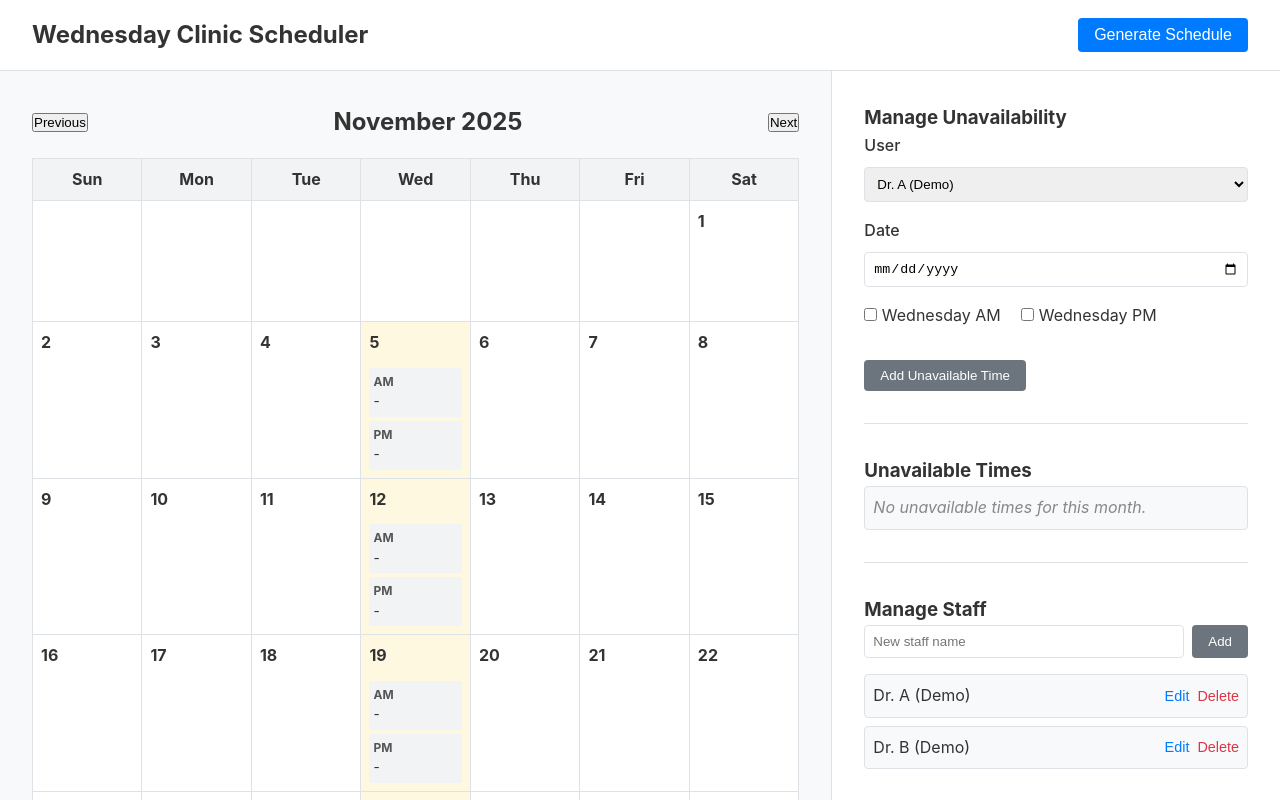
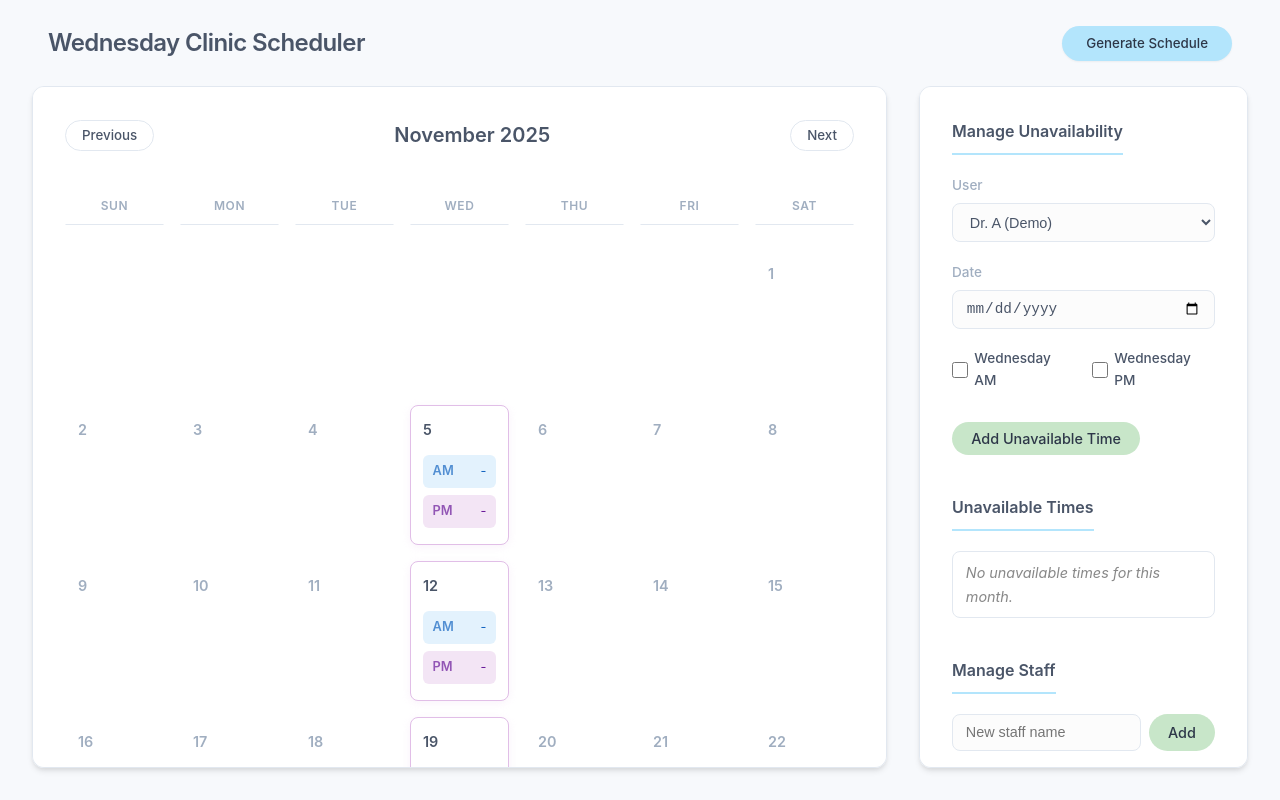
Before and after one commit to drhao/clinic-scheduler, a plain HTML site: page index.html in a window 1280 px wide. Drawn offline with Linux system fonts and the light colour scheme; no server answers.

Commit message:
UI updated

```diff
--- a/style.css
+++ b/style.css
@@ -1,11 +1,30 @@
 :root {
-    --primary-color: #007bff;
-    --secondary-color: #6c757d;
-    --bg-color: #f8f9fa;
-    --border-color: #dee2e6;
-    --highlight-color: #e8f0fe;
-    --text-color: #333;
-    --danger-color: #dc3545;
+    /* Pastel Palette */
+    --bg-color: #f7f9fc;
+    /* Light gray/blue tint */
+    --card-bg: #ffffff;
+    --text-color: #4a5568;
+    --text-light: #a0aec0;
+    --border-color: #e2e8f0;
+
+    --primary-pastel: #b3e5fc;
+    /* Light Blue */
+    --primary-hover: #81d4fa;
+    --secondary-pastel: #c8e6c9;
+    /* Light Green */
+    --secondary-hover: #a5d6a7;
+    --accent-pastel: #e1bee7;
+    /* Light Purple */
+
+    --btn-text: #2d3748;
+    --danger-color: #ffb7b2;
+    /* Pastel Red */
+
+    --shadow-sm: 0 1px 2px 0 rgba(0, 0, 0, 0.05);
+    --shadow-md: 0 4px 6px -1px rgba(0, 0, 0, 0.1), 0 2px 4px -1px rgba(0, 0, 0, 0.06);
+
+    --radius-lg: 12px;
+    --radius-pill: 9999px;
 }
 
 * {
@@ -15,7 +34,7 @@
 }
 
 body {
-    font-family: -apple-system, BlinkMacSystemFont, "Segoe UI", Roboto, Helvetica, Arial, sans-serif;
+    font-family: 'Inter', -apple-system, BlinkMacSystemFont, "Segoe UI", Roboto, sans-serif;
     background-color: var(--bg-color);
     color: var(--text-color);
     line-height: 1.6;
@@ -24,10 +43,11 @@ body {
     height: 100vh;
 }
 
+/* Header */
 header {
-    background-color: #fff;
-    padding: 1rem 2rem;
-    border-bottom: 1px solid var(--border-color);
+    background-color: var(--bg-color);
+    /* Transparent/blend with bg */
+    padding: 1.5rem 3rem;
     display: flex;
     justify-content: space-between;
     align-items: center;
@@ -35,175 +55,307 @@ header {
 
 h1 {
     font-size: 1.5rem;
+    font-weight: 600;
+    color: var(--text-color);
+    letter-spacing: -0.025em;
+}
+
+/* Buttons */
+button {
+    font-family: inherit;
+    font-weight: 500;
+    transition: all 0.2s ease;
+    cursor: pointer;
 }
 
 .primary-btn {
-    background-color: var(--primary-color);
-    color: white;
+    background-color: var(--primary-pastel);
+    color: var(--btn-text);
     border: none;
-    padding: 0.5rem 1rem;
-    border-radius: 4px;
-    cursor: pointer;
-    font-size: 1rem;
+    padding: 0.6rem 1.5rem;
+    border-radius: var(--radius-pill);
+    box-shadow: var(--shadow-sm);
 }
 
 .primary-btn:hover {
-    background-color: #0056b3;
+    background-color: var(--primary-hover);
+    transform: translateY(-1px);
 }
 
 .secondary-btn {
-    background-color: var(--secondary-color);
-    color: white;
+    background-color: var(--secondary-pastel);
+    color: var(--btn-text);
     border: none;
-    padding: 0.5rem 1rem;
-    border-radius: 4px;
-    cursor: pointer;
-    margin-top: 0.5rem;
+    padding: 0.5rem 1.2rem;
+    border-radius: var(--radius-pill);
+    font-size: 0.9rem;
 }
 
 .secondary-btn:hover {
-    background-color: #545b62;
+    background-color: var(--secondary-hover);
 }
 
+/* Layout */
 .container {
     display: flex;
     flex: 1;
     overflow: hidden;
-    /* Prevent full page scroll, scroll sections individually if needed */
+    padding: 0 2rem 2rem 2rem;
+    gap: 2rem;
 }
 
 /* Left Side: Calendar */
 .calendar-section {
-    flex: 2;
+    flex: 3;
+    background-color: var(--card-bg);
+    border-radius: var(--radius-lg);
+    box-shadow: var(--shadow-md);
     padding: 2rem;
-    border-right: 1px solid var(--border-color);
     display: flex;
     flex-direction: column;
     overflow-y: auto;
+    border: 1px solid var(--border-color);
 }
 
 .calendar-header {
     display: flex;
     justify-content: space-between;
     align-items: center;
-    margin-bottom: 1rem;
+    margin-bottom: 2rem;
+}
+
+.calendar-header h2 {
+    font-size: 1.25rem;
+    font-weight: 600;
+}
+
+.calendar-header button {
+    background: none;
+    border: 1px solid var(--border-color);
+    padding: 0.4rem 1rem;
+    border-radius: var(--radius-pill);
+    color: var(--text-color);
+}
+
+.calendar-header button:hover {
+    background-color: var(--bg-color);
 }
 
 .calendar-grid {
     display: grid;
     grid-template-columns: repeat(7, 1fr);
-    gap: 1px;
-    background-color: var(--border-color);
-    /* Grid lines */
-    border: 1px solid var(--border-color);
+    gap: 1rem;
+    /* Spacing between cells */
 }
 
 .calendar-cell {
     background-color: #fff;
-    min-height: 120px;
-    padding: 0.5rem;
+    min-height: 140px;
+    padding: 0.75rem;
+    border-radius: 8px;
+    border: 1px solid transparent;
+    /* Invisible border by default */
     display: flex;
     flex-direction: column;
+    transition: border-color 0.2s;
+}
+
+.calendar-cell:hover {
+    border-color: var(--primary-pastel);
 }
 
 .calendar-cell.header {
-    background-color: #f1f3f5;
     min-height: auto;
-    font-weight: bold;
+    font-weight: 600;
     text-align: center;
-    padding: 0.5rem;
+    color: var(--text-light);
+    text-transform: uppercase;
+    font-size: 0.75rem;
+    letter-spacing: 0.05em;
+    padding-bottom: 0.5rem;
+    border-bottom: 1px solid var(--border-color);
+    border-radius: 0;
+    margin-bottom: 0.5rem;
 }
 
 .calendar-cell.wednesday {
-    background-color: #fff8e1;
-    /* Light yellow highlight for Wednesdays */
+    background-color: #fff;
+    /* Keep white, highlight with border or shadow? */
+    border: 1px solid var(--accent-pastel);
+    box-shadow: 0 2px 8px rgba(225, 190, 231, 0.2);
 }
 
 .day-number {
-    font-weight: bold;
+    font-weight: 600;
     margin-bottom: 0.5rem;
+    color: var(--text-light);
+    font-size: 0.9rem;
+}
+
+.calendar-cell.wednesday .day-number {
+    color: var(--text-color);
 }
 
 .schedule-slot {
-    font-size: 0.85rem;
-    margin-top: 0.25rem;
-    padding: 0.25rem;
-    background-color: #f1f3f5;
-    border-radius: 3px;
+    font-size: 0.8rem;
+    margin-top: 0.4rem;
+    padding: 0.4rem 0.6rem;
+    border-radius: 6px;
+    display: flex;
+    justify-content: space-between;
+    align-items: center;
+}
+
+/* AM Slot - Soft Blue */
+.schedule-slot:nth-child(2) {
+    background-color: #e3f2fd;
+    color: #1565c0;
+}
+
+/* PM Slot - Soft Purple */
+.schedule-slot:nth-child(3) {
+    background-color: #f3e5f5;
+    color: #6a1b9a;
 }
 
 .schedule-slot strong {
-    display: block;
-    font-size: 0.75rem;
-    color: #555;
+    font-weight: 600;
+    margin-right: 0.5rem;
+    opacity: 0.7;
 }
 
 /* Right Side: Controls */
 .controls-section {
     flex: 1;
+    background-color: var(--card-bg);
+    border-radius: var(--radius-lg);
+    box-shadow: var(--shadow-md);
     padding: 2rem;
-    background-color: #fff;
     overflow-y: auto;
+    border: 1px solid var(--border-color);
+    min-width: 300px;
 }
 
 .input-group {
-    margin-bottom: 2rem;
-    padding-bottom: 2rem;
-    border-bottom: 1px solid var(--border-color);
+    margin-bottom: 2.5rem;
+}
+
+.input-group h3,
+.constraints-list h3,
+.staff-management h3 {
+    font-size: 1rem;
+    font-weight: 600;
+    margin-bottom: 1.25rem;
+    color: var(--text-color);
+    border-bottom: 2px solid var(--primary-pastel);
+    padding-bottom: 0.5rem;
+    display: inline-block;
 }
 
 .input-group label {
     display: block;
-    margin-bottom: 0.5rem;
+    margin-bottom: 0.4rem;
+    font-size: 0.85rem;
     font-weight: 500;
+    color: var(--text-light);
 }
 
 .input-group select,
-.input-group input[type="date"] {
+.input-group input[type="date"],
+.add-user-row input {
     width: 100%;
-    padding: 0.5rem;
-    margin-bottom: 1rem;
+    padding: 0.6rem 0.8rem;
+    margin-bottom: 1.2rem;
     border: 1px solid var(--border-color);
+    border-radius: 8px;
+    background-color: #fcfcfc;
+    font-size: 0.9rem;
+    color: var(--text-color);
+    transition: border-color 0.2s;
+}
+
+.input-group select:focus,
+.input-group input:focus {
+    outline: none;
+    border-color: var(--primary-pastel);
+    background-color: #fff;
+}
+
+.checkbox-group {
+    margin-bottom: 1.5rem;
+    display: flex;
+    gap: 1rem;
+}
+
+.checkbox-group label {
+    display: flex;
+    align-items: center;
+    gap: 0.4rem;
+    cursor: pointer;
+    color: var(--text-color);
+}
+
+.checkbox-group input[type="checkbox"] {
+    accent-color: var(--primary-pastel);
+    width: 1rem;
+    height: 1rem;
+}
+
+/* Lists */
+.constraints-list ul,
+.staff-management ul {
+    list-style: none;
+}
+
+.constraints-list li,
+.user-list-item {
+    background-color: #fff;
+    padding: 0.6rem 0.8rem;
+    margin-bottom: 0.6rem;
+    border: 1px solid var(--border-color);
+    border-radius: 8px;
+    display: flex;
+    justify-content: space-between;
+    align-items: center;
+    font-size: 0.9rem;
+    transition: transform 0.1s;
+}
+
+.constraints-list li:hover,
+.user-list-item:hover {
+    transform: translateX(2px);
+    border-color: var(--primary-pastel);
+}
+
+.delete-constraint,
+.delete-user-btn {
+    color: var(--danger-color);
+    cursor: pointer;
+    font-weight: bold;
+    padding: 0.2rem 0.5rem;
     border-radius: 4px;
 }
 
-.checkbox-group {
-    margin-bottom: 1rem;
+.delete-constraint:hover,
+.delete-user-btn:hover {
+    background-color: #fff5f5;
 }
 
-.checkbox-group label {
-    display: inline-block;
-    margin-right: 1rem;
-    font-weight: normal;
+.edit-user-btn {
+    color: #90cdf4;
+    /* Soft blue */
+    margin-right: 0.5rem;
 }
 
-.constraints-list ul {
-    list-style: none;
-}
-
-.constraints-list li {
-    background-color: #f8f9fa;
-    padding: 0.5rem;
-    margin-bottom: 0.5rem;
-    border: 1px solid var(--border-color);
-    border-radius: 4px;
-    display: flex;
-    justify-content: space-between;
-    align-items: center;
-}
-
-.delete-constraint {
-    color: var(--danger-color);
-    cursor: pointer;
-    font-weight: bold;
-    margin-left: 0.5rem;
+.edit-user-btn:hover {
+    color: #63b3ed;
 }
 
 /* Staff Management */
 .staff-management {
-    margin-top: 2rem;
-    padding-top: 2rem;
-    border-top: 1px solid var(--border-color);
+    margin-top: 2.5rem;
+    padding-top: 0;
+    /* Removed border-top, using spacing instead */
 }
 
 .add-user-row {
@@ -213,56 +365,29 @@ h1 {
 }
 
 .add-user-row input {
-    flex: 1;
-    padding: 0.5rem;
-    border: 1px solid var(--border-color);
-    border-radius: 4px;
-}
-
-.add-user-row button {
-    margin-top: 0;
-    /* Override secondary-btn margin */
-}
-
-.user-list-item {
-    background-color: #f8f9fa;
-    padding: 0.5rem;
-    margin-bottom: 0.5rem;
-    border: 1px solid var(--border-color);
-    border-radius: 4px;
-    display: flex;
-    justify-content: space-between;
-    align-items: center;
-}
-
-.user-actions {
-    display: flex;
-    gap: 0.5rem;
-}
-
-.edit-user-btn,
-.delete-user-btn {
-    cursor: pointer;
-    font-size: 0.9rem;
-    color: var(--primary-color);
-    background: none;
-    border: none;
-    padding: 0;
-}
-
-.delete-user-btn {
-    color: var(--danger-color);
+    margin-bottom: 0;
 }
 
 /* Responsive */
-@media (max-width: 768px) {
+@media (max-width: 900px) {
     .container {
         flex-direction: column;
-        overflow-y: auto;
+        padding: 1rem;
     }
 
-    .calendar-section {
-        border-right: none;
-        border-bottom: 1px solid var(--border-color);
+    .calendar-section,
+    .controls-section {
+        flex: auto;
+        width: 100%;
+    }
+
+    .calendar-grid {
+        grid-template-columns: repeat(7, minmax(40px, 1fr));
+        gap: 0.5rem;
+    }
+
+    .calendar-cell {
+        min-height: 100px;
+        padding: 0.4rem;
     }
 }
```
